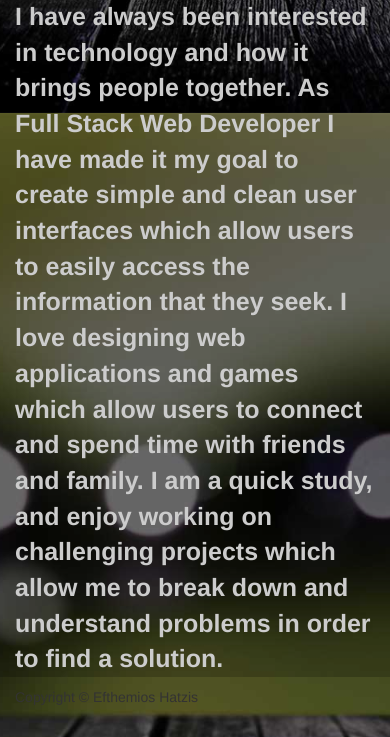
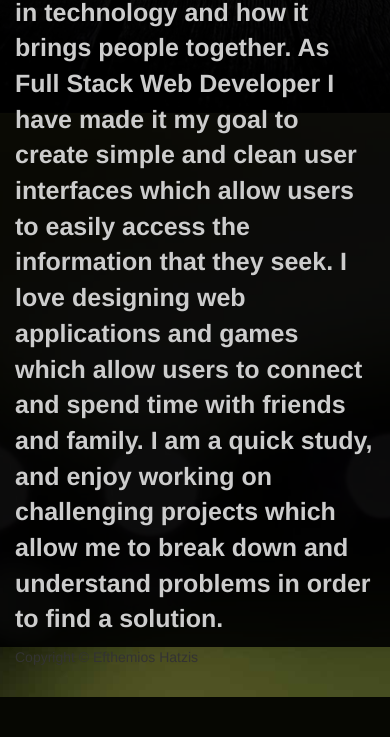
Before and after one commit to eHatz/Portfolio, a PHP site: page / in a window 390 px wide. Shown: the part 731-1468 px from the top of the page. After the commit the page ends 1428 px from the top, so only its background shows below. Run offline with PHP 8.4, Linux system fonts and the light colour scheme; some libraries are stand-ins or nearby versions; some web fonts are replaced.

Commit message:
heroku deploy

```diff
--- a/css/style.css
+++ b/css/style.css
@@ -37,7 +37,7 @@ h1 {
 }
 
 #profileDiv {
-	margin-top: 40px;
+	background-color:rgba(0, 0, 0, 0.9);
 }
 
 p {
@@ -45,7 +45,3 @@ p {
 	font-weight: bolder;
 	font-size: 25px;
 }
-
-#textDiv {
-	background-color:rgba(0, 0, 0, 0.2);
-}
--- a/index.html
+++ b/index.html
@@ -64,7 +64,7 @@
 						</div>
 
 						<div class="item">
-							<img class="images" src="./images/hangman.png" alt="...">
+							<img class="images" src="./images/Hangman1.png" alt="...">
 							<div class="carousel-caption" id="3">
 								<h3>Image</h3>
 								<p>Image 4</p>
@@ -88,7 +88,7 @@
 						</div>
 
 						<div class="item">
-							<img class="images" src="./images/bamazon1.png" alt="...">
+							<img class="images" src="./images/Bamazon.png" alt="...">
 							<div class="carousel-caption" id="6">
 								<h3>Image</h3>
 								<p>Image 5</p>
@@ -129,13 +129,15 @@
 				<h2>About Me</h2>
 			</div>
 		</div>
-		<div class="row">
-			<div id="profileDiv">
-				<div class="col-md-4">
-					<img id="profileImg" src="./images/profilePic.png">
-				</div>
-				<div id="textDiv" class="col-md-8">
-					<p>I have always been interested in technology and how it brings people together. As Full Stack Web Developer I have made it my goal to create simple and clean user interfaces which allow users to easily access the information that they seek. I love designing web applications and games which allow users to connect and spend time with friends and family. I am a quick study, and enjoy working on challenging projects which allow me to break down and understand problems in order to find a solution.</p>
+		<div  class="row">
+			<div class="col-md-12">
+				<div id="profileDiv" class="row">
+					<div class="col-md-4">
+						<img id="profileImg" src="./images/profilePic.png">
+					</div>
+					<div id="textDiv" class="col-md-8">
+						<p>I have always been interested in technology and how it brings people together. As Full Stack Web Developer I have made it my goal to create simple and clean user interfaces which allow users to easily access the information that they seek. I love designing web applications and games which allow users to connect and spend time with friends and family. I am a quick study, and enjoy working on challenging projects which allow me to break down and understand problems in order to find a solution.</p>
+					</div>
 				</div>
 			</div>
 		</div>
```
Also changed, not shown: images/Bamazon.png (renamed from images/bamazon1.PNG), images/Hangman1.png (renamed from images/hangman.PNG).
